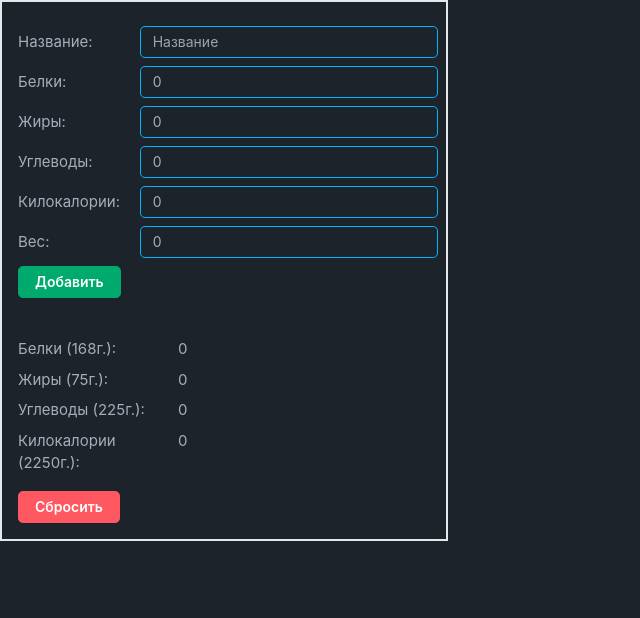
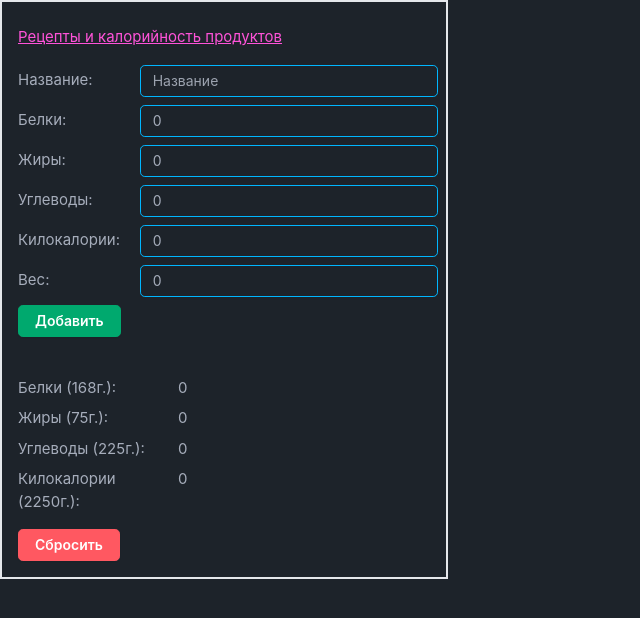
Before and after one commit to va-ovsyanikov/vue-sum-calories, a Vue app: page / in a window 1280 px wide. Shown: the top 618 px of the page, without its empty margins (0-640 px from the left). Built offline with nearby package versions, Linux system fonts and the light colour scheme.

Commit message:
Link to recipes

```diff
--- a/src/App.vue
+++ b/src/App.vue
@@ -54,6 +54,9 @@ onMounted(() => {
 <template>
   <main class="inline-block border-2">
     <div class="mt-4 ml-2 p-2">
+      <a class="link link-secondary mb-4 block" href="https://calorizator.ru/" target="_blank"
+        >Рецепты и калорийность продуктов</a
+      >
       <SetCalories :setCalories="setCalories" />
       <button class="btn btn-success text-white h-[2rem] min-h-[2rem] rounded-[0.3rem]" @click="onSetCalories">
         Добавить
```
